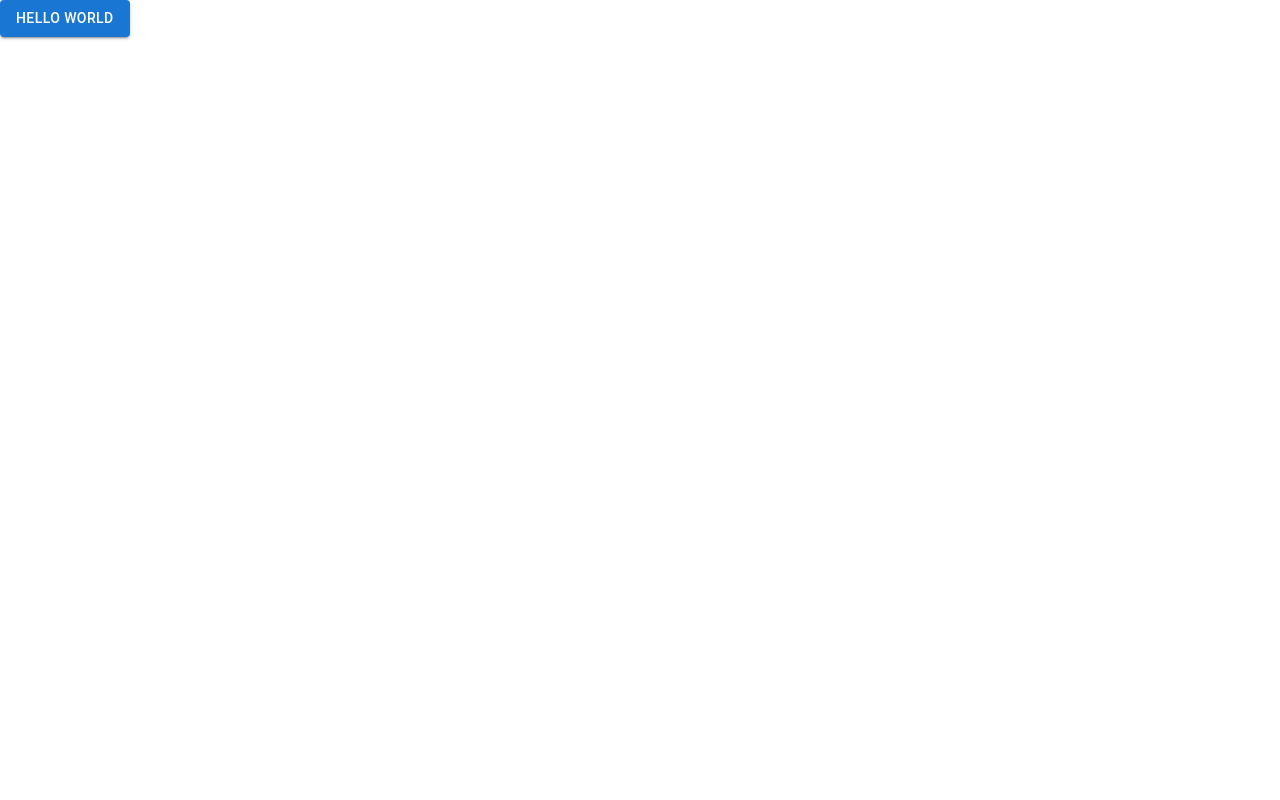
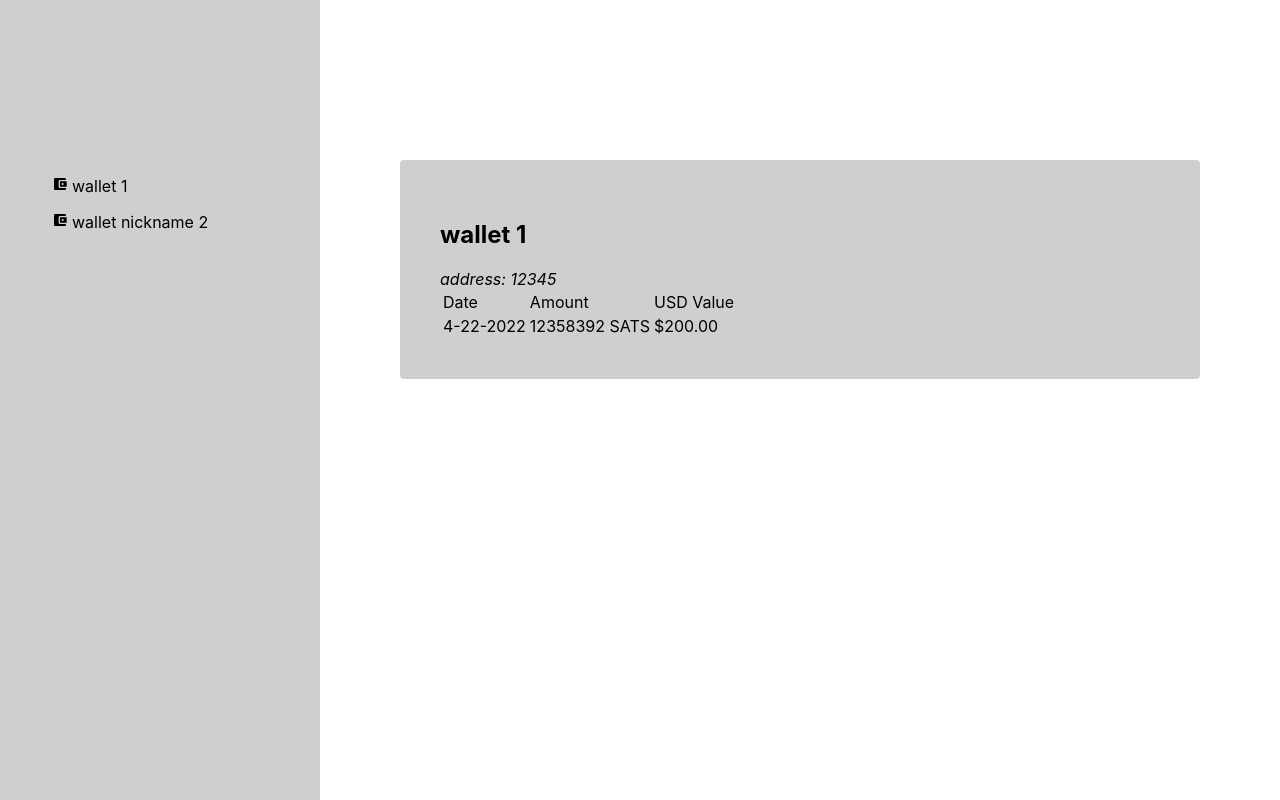
Before and after one commit to DeeterCesler/btc-wallet-tracker, a React (Create React App) app: page / in a window 1280 px wide. Built offline with nearby package versions, Linux system fonts and the light colour scheme.

Commit message:
design structure

```diff
--- a/package.json
+++ b/package.json
@@ -5,10 +5,13 @@
   "dependencies": {
     "@emotion/react": "^11.9.0",
     "@emotion/styled": "^11.8.1",
+    "@mui/icons-material": "^5.6.2",
     "@mui/material": "^5.6.2",
+    "@mui/styles": "^5.6.2",
     "@testing-library/jest-dom": "^5.14.1",
     "@testing-library/react": "^13.0.0",
     "@testing-library/user-event": "^13.2.1",
+    "install": "^0.13.0",
     "react": "^18.0.0",
     "react-dom": "^18.0.0",
     "react-scripts": "5.0.1",
--- a/src/App.css
+++ b/src/App.css
@@ -1,38 +1,7 @@
+html, body {
+  margin: 0;
+}
+
 .App {
   text-align: center;
 }
-
-.App-logo {
-  height: 40vmin;
-  pointer-events: none;
-}
-
-@media (prefers-reduced-motion: no-preference) {
-  .App-logo {
-    animation: App-logo-spin infinite 20s linear;
-  }
-}
-
-.App-header {
-  background-color: #282c34;
-  min-height: 100vh;
-  display: flex;
-  flex-direction: column;
-  align-items: center;
-  justify-content: center;
-  font-size: calc(10px + 2vmin);
-  color: white;
-}
-
-.App-link {
-  color: #61dafb;
-}
-
-@keyframes App-logo-spin {
-  from {
-    transform: rotate(0deg);
-  }
-  to {
-    transform: rotate(360deg);
-  }
-}
--- a/src/App.js
+++ b/src/App.js
@@ -1,12 +1,100 @@
-import React from 'react';
-import ReactDOM from 'react-dom';
-import Button from '@mui/material/Button';
+import React, {useState} from 'react';
+import './App.css';
+// import ReactDOM from 'react-dom';
+import {Box, Grid} from '@mui/material';
+import {makeStyles} from '@mui/styles';
+import AccountBalanceWalletIcon from '@mui/icons-material/AccountBalanceWallet';
+
+const useStyles = makeStyles({
+  leftColumn: {
+    backgroundColor: '#cfcfcf',
+    minHeight: '100vh',
+    padding: '10rem 2rem',
+  },
+  rightColumn: {
+    minHeight: '100vh',
+    padding: '10rem 5rem',
+  },
+  walletContainer: {
+    borderRadius: '4px',
+    backgroundColor: '#cfcfcf',
+    padding: '2.5rem'
+  },
+  sidebar: {
+    fontSize: '1rem',
+    margin: '1rem',
+    alignItems: 'vertical',
+    '& svg': {
+      height: '1rem'
+    }
+  },
+  transactions: {
+    "td":{
+      margin: '0.5rem'
+    }
+  }
+});
+
+// const wallets = localStorage.getItem('wallets');
+
+const localStorageSim = [
+  {
+    nickname: 'wallet 1' || '',
+    type: 'wallet' || 'group',
+    id: 12345 || '',
+  },
+  {
+    nickname: 'wallet nickname 2' || '',
+    type: 'wallet' || 'group',
+    id: 67890 || '',
+  },
+];
+
 
 function App() {
+  // const [wallet, setWallet] = useState(wallets ? wallets[0] : null);
+  const [wallet, setWallet] = useState(localStorageSim[0]);
+  const classes = useStyles();
+
+  const handleWalletSelect = (id) => {
+    const w = localStorageSim.find(w => id === w.id)
+    setWallet(w);
+  }
+
+
   return (
-    <Button variant="contained" color="primary">
-      Hello World
-    </Button>
+    <Box style={{minHeight: '100%'}}>
+      <Grid container>
+        <Grid className={classes.leftColumn} item xs={3}>
+          {localStorageSim.map((w)=> {
+            return <div className={classes.sidebar} onClick={()=>handleWalletSelect(w.id)} name={w.id.toString()} key={w.id}>
+              <AccountBalanceWalletIcon/>
+              <span>{w.nickname}</span>
+            </div>
+          })}
+        </Grid>
+        <Grid item xs={9} className={classes.rightColumn}>
+          <div className={classes.walletContainer}>
+            <h2>{wallet.nickname}</h2>
+            <i>address: {wallet.id}</i>
+            <table className={classes.transactions}>
+              <thead>
+                <td>Date</td>
+                <td>Amount</td>
+                <td>USD Value</td>
+              </thead>
+              <tbody>
+                <tr>
+                  <td>4-22-2022</td>
+                  <td>12358392 SATS</td>
+                  <td>$200.00</td>
+                </tr>
+              </tbody>
+            </table>
+          </div>
+        </Grid>
+      </Grid>
+    </Box>
   );
 }
 
```
Also changed, not shown: 2 other files (tests, documents, lock files or other folders).
